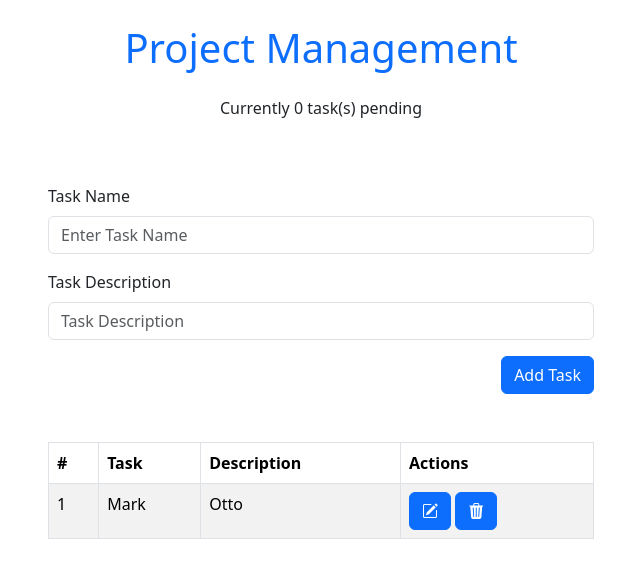
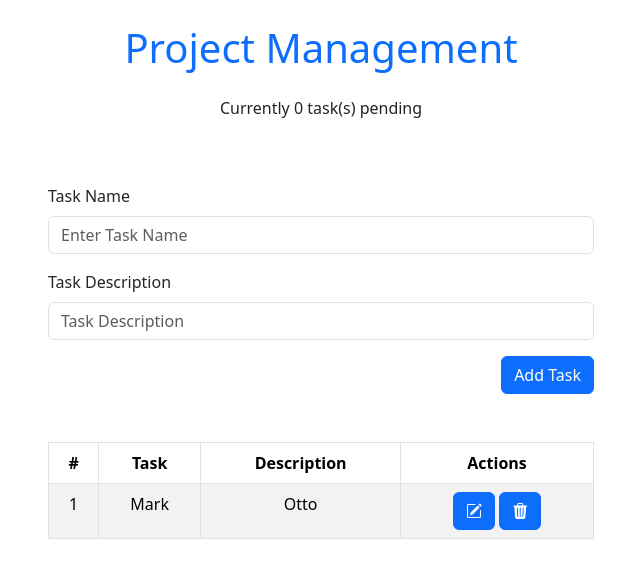
Before and after one commit to OdnielT/trackwise, a React (Create React App) app: page / in a window 1280 px wide. Shown: the top 578 px of the page, without its empty margins (319-959 px from the left). Built offline with nearby package versions, Linux system fonts and the light colour scheme.

Commit message:
add tasklist

```diff
--- a/src/Components/TaskList.js
+++ b/src/Components/TaskList.js
@@ -6,7 +6,7 @@ const TaskList = () => {
   return (
     <Table striped bordered hover>
       <thead>
-        <tr>
+        <tr className="text-center">
           <th>#</th>
           <th>Task</th>
           <th>Description</th>
@@ -14,7 +14,7 @@ const TaskList = () => {
         </tr>
       </thead>
       <tbody>
-        <tr>
+        <tr className="text-center">
           <td>1</td>
           <td>Mark</td>
           <td>Otto</td>
```
